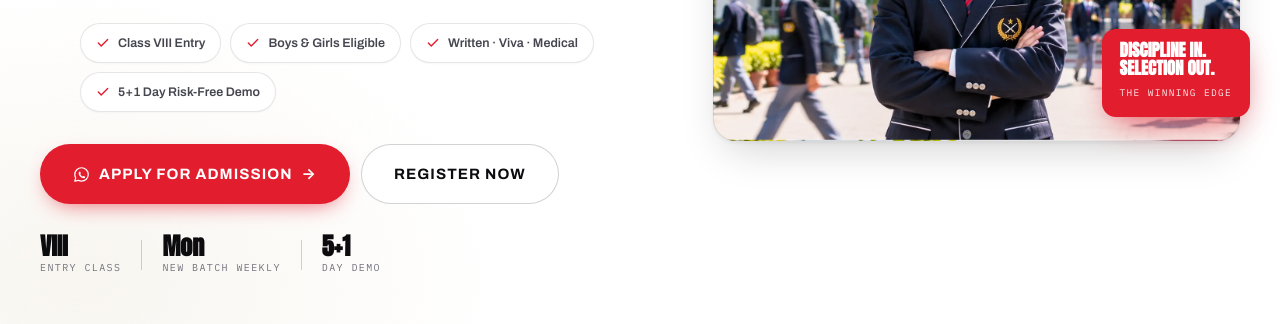
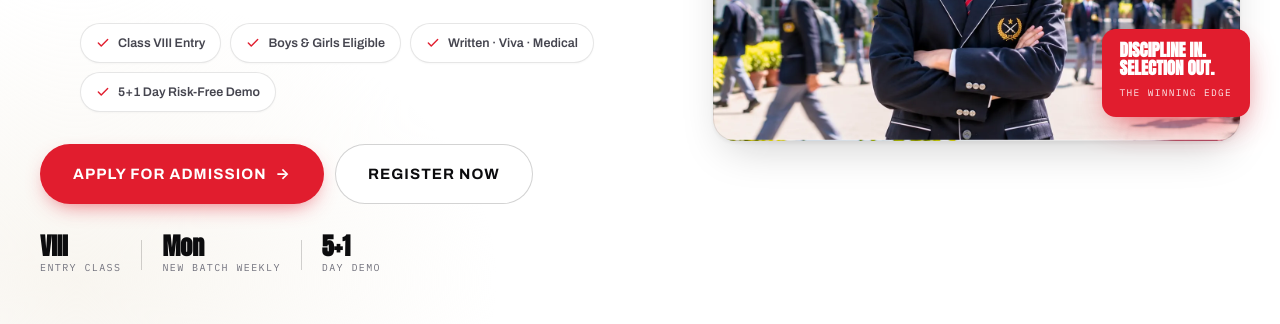
Before and after one commit to winningedgedefence-website/weda-rimc-landing, a plain HTML site: page index.html in a window 1280 px wide. Shown: the part 476-800 px from the top of the page. Drawn offline with Linux system fonts and the light colour scheme.

Commit message:
Send every CTA to the CRM enquiry form, drop Razorpay
Same change as weda-sainik-rms-landing. No payment is taken on this
site any more: the Razorpay Payment Page link is gone.

Every Enquire about RIMC, Apply for Admission and Register Now button
now opens one link, WEDA.crmFormUrl:

  https://crm.thewinningedge.co.in/form.html

That is the CRM's public enquiry form, so the lead is written straight
into the CRM instead of arriving as a WhatsApp message nobody records.
The three wiring blocks collapse into one, and the WhatsApp mark comes
off the Apply for Admission buttons since they no longer open WhatsApp.

The only WhatsApp left is the footer number, which still opens a chat
with the admission message typed, so waMessages keeps that one string.

The "Secure checkout by Razorpay" line under the Rs 500 card is gone.
The fee itself is unchanged on the page: it is now collected off the
page, after the counsellor has spoken to the parent.

Still to decide: privacy.html, terms.html and refund.html describe the
Razorpay payment flow and have been left untouched.

Co-Authored-By: Claude Opus 5 <noreply@anthropic.com>

```diff
--- a/index.html
+++ b/index.html
@@ -519,7 +519,7 @@ footer ul a:hover{color:var(--red)}
           <li><svg viewBox="0 0 24 24"><use href="#i-check"/></svg> 5+1 Day Risk-Free Demo</li>
         </ul>
         <div class="hero-cta">
-          <a href="#" class="btn btn-red btn-lg" data-admit><svg class="bi" viewBox="0 0 24 24"><use href="#i-wa"/></svg> Apply for Admission <span class="ar">&rarr;</span></a>
+          <a href="#" class="btn btn-red btn-lg" data-admit>Apply for Admission <span class="ar">&rarr;</span></a>
           <a class="btn btn-ghost btn-lg" data-register href="#" target="_blank" rel="noopener">Register Now</a>
         </div>
         <div class="hero-trust">
@@ -769,7 +769,6 @@ footer ul a:hover{color:var(--red)}
         <div class="lbl">Refundable Registration Fee</div>
         <p class="note">Refundable if your child does not continue. Tell us within 72 hours. <a href="refund.html" style="color:#fff;text-decoration:underline">Refund Policy</a>.</p>
         <a class="btn btn-red btn-lg btn-block" data-register href="#" target="_blank" rel="noopener">Register Now <span class="ar">&rarr;</span></a>
-        <div class="secure"><svg viewBox="0 0 24 24"><use href="#i-lock"/></svg> Secure checkout by Razorpay</div>
       </div>
     </div>
   </div>
@@ -784,7 +783,7 @@ footer ul a:hover{color:var(--red)}
       <h2>YOUR CHILD'S JOURNEY TOWARDS A <span class="r">DISCIPLINED FUTURE</span> BEGINS HERE!</h2>
       <p>The right guidance, preparation and mentorship for the first step towards a life in uniform.</p>
       <div class="fb">
-        <a href="#" class="btn btn-outline-wht btn-lg" data-admit><svg class="bi" viewBox="0 0 24 24"><use href="#i-wa"/></svg> Apply for Admission</a>
+        <a href="#" class="btn btn-outline-wht btn-lg" data-admit>Apply for Admission</a>
         <a class="btn btn-red btn-lg" data-register href="#" target="_blank" rel="noopener">Register Now <span class="ar">&rarr;</span></a>
       </div>
     </div>
@@ -848,7 +847,7 @@ footer ul a:hover{color:var(--red)}
 
 <!-- sticky mobile bar -->
 <div class="mbar">
-  <a href="#" class="btn btn-ghost btn-sm" data-admit><svg class="bi" viewBox="0 0 24 24"><use href="#i-wa"/></svg> Apply for Admission</a>
+  <a href="#" class="btn btn-ghost btn-sm" data-admit>Apply for Admission</a>
   <a class="btn btn-red btn-sm" data-register href="#" target="_blank" rel="noopener">Register Now</a>
 </div>
 
@@ -865,9 +864,6 @@ const WEDA = {
   phone:        "+917417920356",                 // tel: number
   phoneDisplay: "+91 74179 20356",
 
-  // Absolute logo URL shown inside the Razorpay checkout window.
-  logoUrl:      "https://thewinningedge.co.in/assets/logo-mark.png",   // shown by Razorpay
-
   // ---- Social --------------------------------------------------
   youtube:   "https://www.youtube.com/@TheWinningEdgeDefence",
   instagram: "https://www.instagram.com/the_winning_edge_/",
@@ -878,18 +874,16 @@ const WEDA = {
   termsUrl:   "terms.html",
   refundUrl:  "refund.html",
 
-  // ---- Razorpay ------------------------------------------------
-  // Razorpay Payment Page. Public link - contains no secret.
-  // Every REGISTER NOW button opens this. Change it here and everywhere follows.
-  razorpayPageUrl: "https://pages.razorpay.com/pl_TyPZxID6cmOkJb/view",
+  // ---- CRM enquiry form ----------------------------------------
+  // The WEDA CRM enquiry form. Every Enquire, Apply for Admission and
+  // Register Now button opens this, so the lead lands straight in the CRM.
+  // Change it here and everywhere follows.
+  crmFormUrl: "https://crm.thewinningedge.co.in/form.html",
 
-  // ---- WhatsApp messages -------------------------------------
-  // Every admission button opens WhatsApp with one of these already typed,
-  // so the counsellor can see which button the parent pressed.
+  // ---- WhatsApp message --------------------------------------
+  // The WhatsApp link in the footer opens a chat with this already typed.
   waMessages: {
-    admission: "Hello WEDA, I would like to apply for admission for the RIMC (Class VIII) entrance preparation. Please guide me.",
-    written:   "Hello WEDA, I am interested in RIMC WRITTEN EXAM preparation for Class VIII entry. Please share the batch details and fees.",
-    viva:      "Hello WEDA, I am interested in RIMC VIVA VOCE and interview preparation. Please share the batch details and fees."
+    admission: "Hello WEDA, I would like to apply for admission for the RIMC (Class VIII) entrance preparation. Please guide me."
   }
 };
 
@@ -917,17 +911,9 @@ const WEDA = {
   set("lRefund",  {href: WEDA.refundUrl});
   const yr = document.getElementById("yr"); if(yr) yr.textContent = new Date().getFullYear();
 
-  // APPLY FOR ADMISSION -> WhatsApp, with the message already written
-  $$("[data-admit]").forEach(a=>{
-    a.setAttribute("href", waHref);
-    a.setAttribute("target", "_blank");
-    a.setAttribute("rel", "noopener");
-  });
-
-  // ENQUIRE FOR CLASS 6 / 9 -> WhatsApp, naming the class
-  $$("[data-enquire]").forEach(a=>{
-    const cls = a.getAttribute("data-enquire");
-    a.setAttribute("href", waWith(WEDA.waMessages[cls] || WEDA.waMessages.admission));
+  // ENQUIRE / APPLY FOR ADMISSION / REGISTER NOW -> the CRM enquiry form
+  $$("[data-admit],[data-enquire],[data-register]").forEach(a=>{
+    a.setAttribute("href", WEDA.crmFormUrl);
     a.setAttribute("target", "_blank");
     a.setAttribute("rel", "noopener");
   });
@@ -988,13 +974,6 @@ const WEDA = {
     const row = tickItems.map(t=>'<span>&#9733; <b>//</b> '+t+'</span>').join("");
     tick.innerHTML = row + row;
   }
-
-  /* ---------- REGISTER NOW -> Razorpay Payment Page ---------- */
-  $$("[data-register]").forEach(a=>{
-    a.setAttribute("href", WEDA.razorpayPageUrl);
-    a.setAttribute("target", "_blank");
-    a.setAttribute("rel", "noopener");
-  });
 })();
 </script>
 </body>
```
Also changed, not shown: 1 other file.
